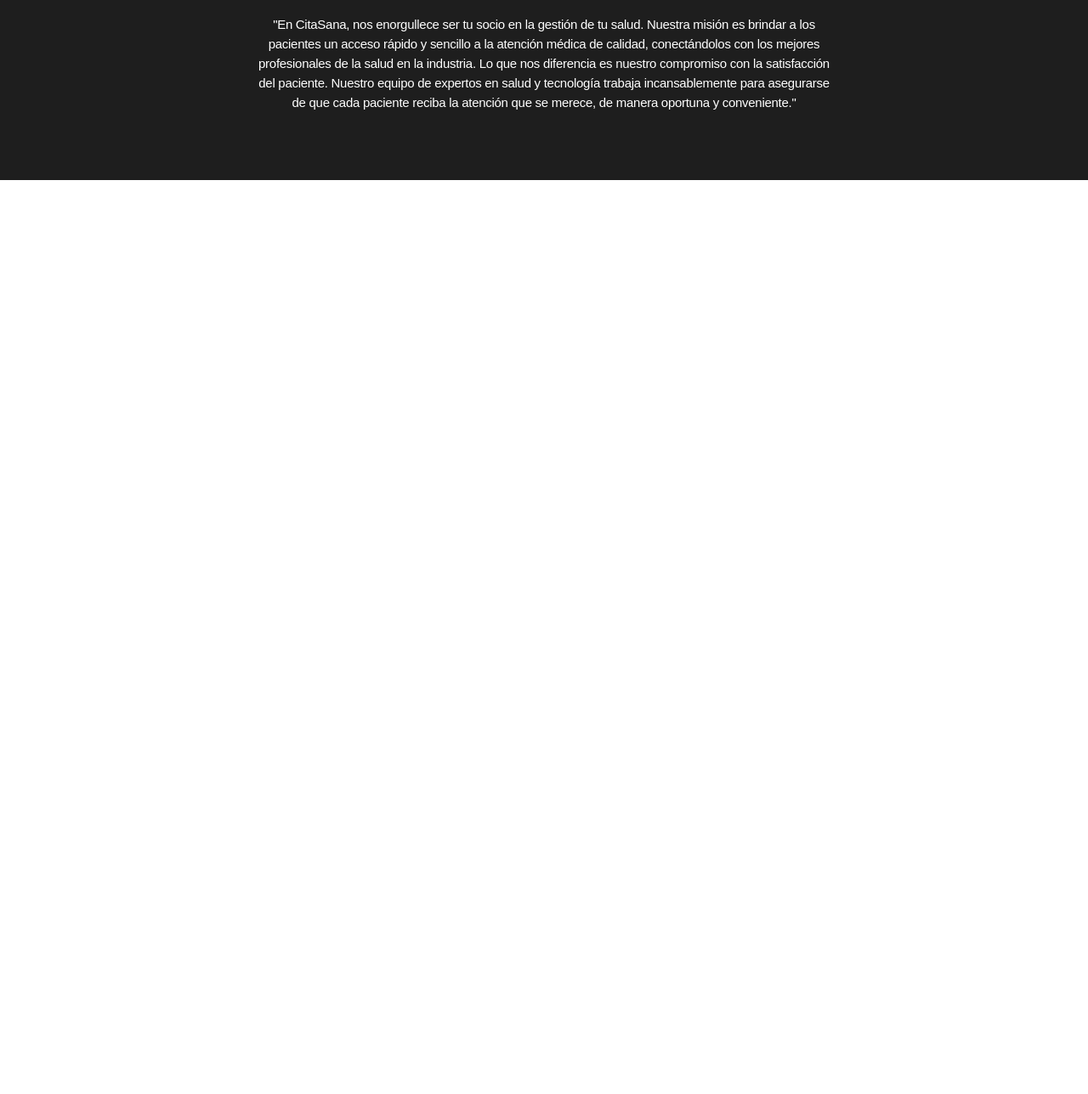
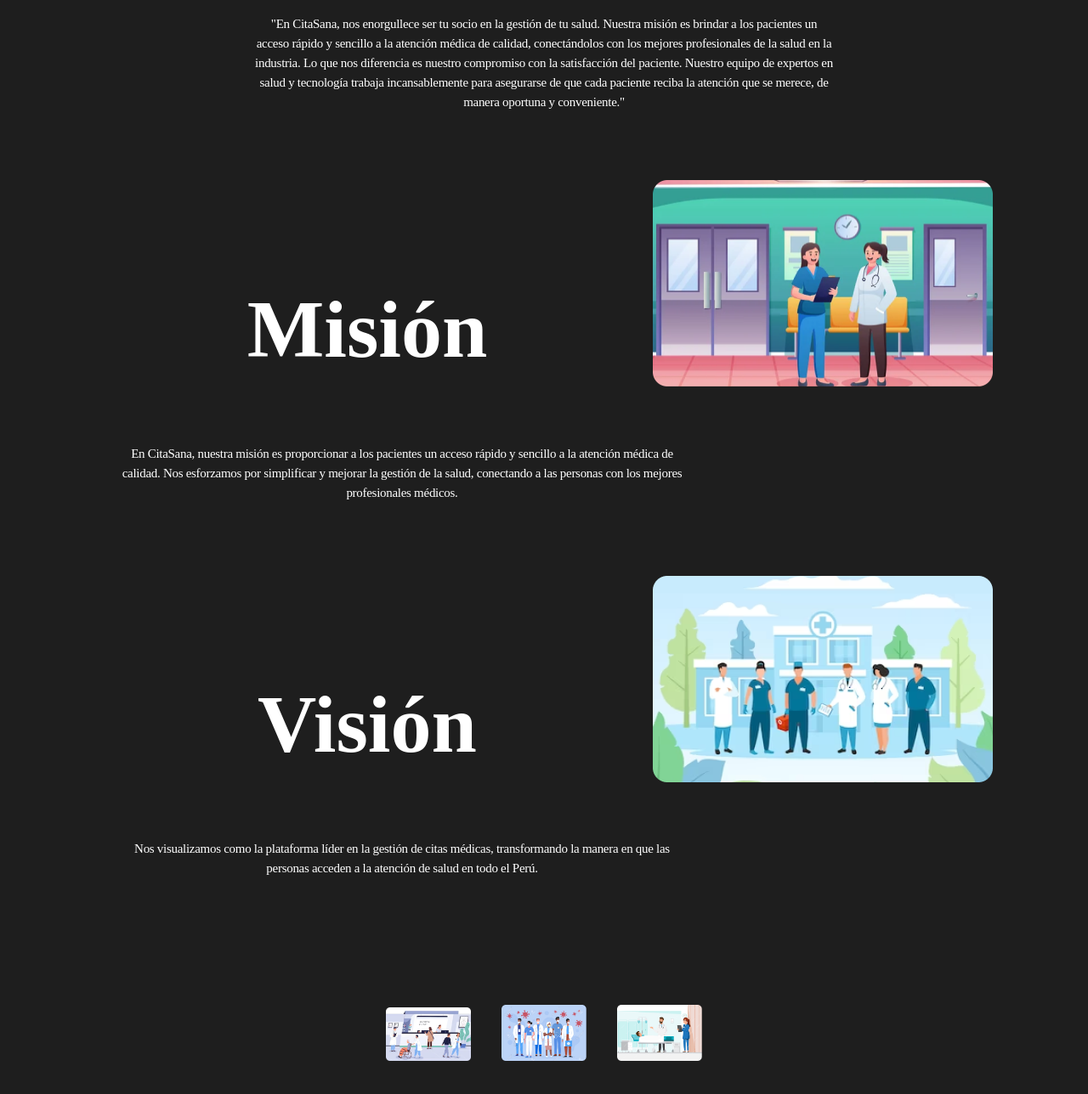
Before and after one commit to vrafaelot/Citasana, a plain HTML site: page pagina_principal/index.html in a window 1280 px wide. Shown: the part 1136-2424 px from the top of the page at 85% size. Before the commit the page ends 1348 px from the top, so only its background shows below. Drawn offline with Linux system fonts and the light colour scheme; a web font is replaced by a local one.

Commit message:
mision vision

```diff
--- a/css/style.css
+++ b/css/style.css
@@ -162,6 +162,7 @@ body {
 }
 /* SECCIÓN NOSOTROS */
 .nosotros-section {
+    font-family: "Balsamiq Sans Regular";
     padding: 80px 0;
     background-color: #1E1E1E;
     font-size: 64px;
@@ -178,14 +179,49 @@ body {
 }
 
 .nosotros-section p {
-    font-family: "Assistant", sans-serif;
+    font-family: "Assistant ExtraLight";
     font-size: 15px;
     font-weight: 400;
     line-height: 23px;
     letter-spacing: -0.019em;
     text-align: center;
-    /* Layout */
     width: 682px;
     height: 115px;
-    margin: 0 auto; /* Centrar horizontalmente */
+    margin: 0 auto;
 }
+/*MISION - VISION*/
+.mision-vision {
+    padding: 80px 0;
+    background-color: #1E1E1E;
+    color: #FFFFFF;
+    text-align: center;
+}
+
+.mision,
+.vision {
+    width: 50%;
+    display: inline-block;
+    vertical-align: top;
+    padding: 40px 20px;
+    box-sizing: border-box;
+}
+.imagen-14 {
+    width: 400px;
+    height: 243px;
+    /* Otros estilos si los necesitas */
+}
+.mision p,
+.vision p {
+    margin-bottom: 0; /* Evita el espacio extra debajo del párrafo */
+}
+
+.images {
+    text-align: center;
+    margin-top: 40px;
+}
+
+.images img {
+    width: 100px;
+    height: auto;
+    margin: 0 10px;
+}
--- a/pagina_principal/index.html
+++ b/pagina_principal/index.html
@@ -33,6 +33,23 @@
                 <h1>Nosotros</h1>
                 <p>"En CitaSana, nos enorgullece ser tu socio en la gestión de tu salud. Nuestra misión es brindar a los pacientes un acceso rápido y sencillo a la atención médica de calidad, conectándolos con los mejores profesionales de la salud en la industria. Lo que nos diferencia es nuestro compromiso con la satisfacción del paciente. Nuestro equipo de expertos en salud y tecnología trabaja incansablemente para asegurarse de que cada paciente reciba la atención que se merece, de manera oportuna y conveniente."</p>
             </header>
+            <section class="mision-vision">
+                <div class="mision">
+                    <h2>Misión</h2>
+                    <p>En CitaSana, nuestra misión es proporcionar a los pacientes un acceso rápido y sencillo a la atención médica de calidad. Nos esforzamos por simplificar y mejorar la gestión de la salud, conectando a las personas con los mejores profesionales médicos.</p>
+                </div>
+                <img src="/img/image 14.png" alt="Imagen 14" class="imagen-14">
+                <div class="vision">
+                    <h2>Visión</h2>
+                    <p>Nos visualizamos como la plataforma líder en la gestión de citas médicas, transformando la manera en que las personas acceden a la atención de salud en todo el Perú.</p>
+                </div>
+                <img src="/img/image 16.png" alt="Imagen 16">
+                <div class="images">
+                    <img src="/img/image 18.png" alt="Imagen 18" class="last-images">
+                    <img src="/img/image 20.png" alt="Imagen 20" class="last-images">
+                    <img src="/img/image 19.png" alt="Imagen 19" class="last-images">
+                </div>
+            </section>
         </div>
     </section>
 </body>
```
Also changed, not shown: img/image 14.png (added), img/image 16.png (added), img/image 18.png (added), img/image 19.png (added), img/image 20.png (added). Lines whose indentation alone changed are shown as unchanged.
